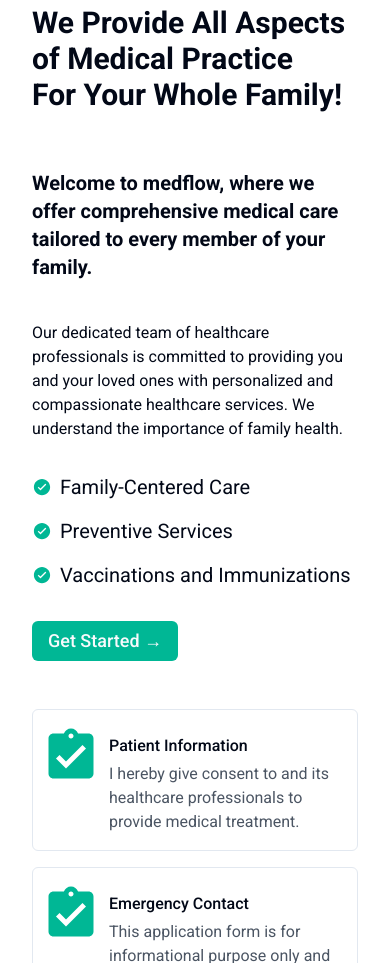
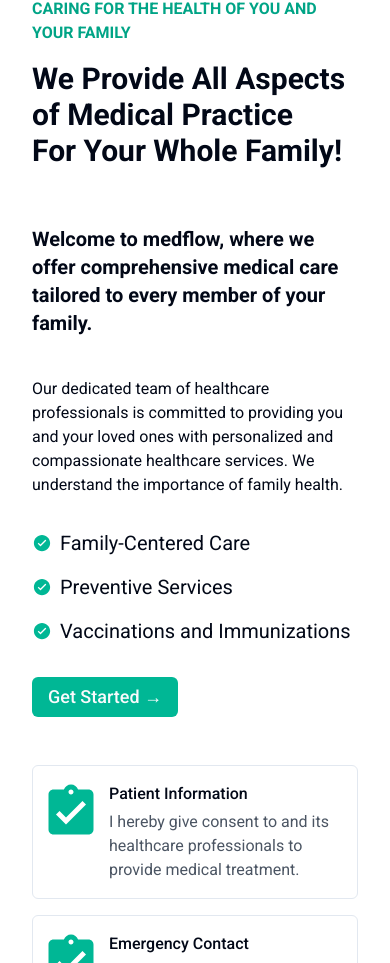
Before and after one commit to Mh-Monzil/MedFlow, a React (Vite) app: page /about in a window 390 px wide. Shown: the part 1664-2627 px from the top of the page. Built offline with nearby package versions, Linux system fonts and the light colour scheme.

Commit message:
fix: about responsive

```diff
--- a/src/components/About/TopServices.jsx
+++ b/src/components/About/TopServices.jsx
@@ -16,13 +16,11 @@ const cards = [
     des: "We take pride in our team of experienced who are at the forefront of  delivering exceptional.",
   },
 
-
   {
     icon: <MdMedicalServices />,
     title: "Trusted Treatment",
     des: "Receive reliable and compassionate medical care anytime, day or night.",
   },
-
 ];
 
 const cardContent = [
@@ -37,21 +35,19 @@ const cardContent = [
     des: "This application form is for informational purpose only and does not guarantee.",
   },
 
-
   {
     icon: <MdAssignmentTurnedIn />,
     title: "Medical History",
     des: "Our medical history is a vital piece of information that provides healthcare.",
   },
-
 ];
 const TopServices = () => {
-
-
   return (
-        <div className="max-w-7xl mx-auto px-4 md:px-6">
+    <div className="max-w-7xl mx-auto px-4 md:px-6 mt-12 md:mt-28">
       <div className="px-4 md:px-6 text-left">
-            <h2 className='uppercase font-bold mb-4 text-primaryDark'>Top Services</h2>
+        <h2 className="uppercase font-bold mb-4 text-primaryDark">
+          Top Services
+        </h2>
         <h1 className="text-3xl md:text-4xl lg:text-5xl font-bold ">
           We Are a Progressive Medical Clinic
         </h1>
@@ -60,32 +56,45 @@ const TopServices = () => {
       {/* Card Section  */}
       <div className="max-w-7xl mx-auto grid grid-cols-1 md:grid-cols-2 lg:grid-cols-3 gap-4 mt-6 md:px-6">
         {cards.map((card, idx) => {
-        return <div key={idx} className="relative group p-6 border overflow-hidden rounded-md">
+          return (
+            <div
+              key={idx}
+              className="relative group p-6 border overflow-hidden rounded-md"
+            >
               <span className="w-full h-0 absolute right-0 bottom-0 bg-primaryTeal/30 -z-10 group-hover:w-full group-hover:h-full  transition-all duration-700"></span>
               <span className=" text-5xl text-primaryTeal">{card.icon}</span>
               <h4 className="text-xl font-medium pt-2 pb-1">{card.title}</h4>
               <p className="text-gray-600">{card.des}</p>
+            </div>
+          );
+        })}
+      </div>
 
-        </div>
-    })}
-  </div>;
-
-    <div className="my-4  px-4 md:px-6">
+      <div className="my-4  px-4 md:px-6 mt-12 md:mt-28">
         <div className=" text-left">
-            <h2 className='uppercase font-bold mb-4 text-primaryDark'>Caring for the health of you and your family</h2>
+          <h2 className="uppercase font-bold mb-4 text-primaryDark">
+            Caring for the health of you and your family
+          </h2>
           <h1 className="text-3xl md:text-4xl lg:text-5xl font-bold ">
-          We Provide All Aspects of Medical Practice <br /> For Your Whole Family!
+            We Provide All Aspects of Medical Practice <br /> For Your Whole
+            Family!
           </h1>
         </div>
 
-
-            <div className="flex flex-col md:flex-row gap-8 my-10">
-
+        <div className="flex flex-col lg:flex-row gap-8 my-10">
           {/* left content */}
           <div className="lg:w-1/2 py-4">
-                <h2 className="text-xl font-bold mb-10">Welcome to medflow, where we offer comprehensive medical care tailored to every member of your family. </h2>
+            <h2 className="text-xl font-bold mb-10">
+              Welcome to medflow, where we offer comprehensive medical care
+              tailored to every member of your family.{" "}
+            </h2>
 
-                <p className="mb-8">Our dedicated team of healthcare professionals is committed to providing you and your loved ones with personalized and compassionate healthcare services. We understand the importance of family health.  </p>
+            <p className="mb-8">
+              Our dedicated team of healthcare professionals is committed to
+              providing you and your loved ones with personalized and
+              compassionate healthcare services. We understand the importance of
+              family health.{" "}
+            </p>
 
             <div className="space-y-4 mb-8">
               <div className="flex gap-2 items-center text-xl">
@@ -103,20 +112,27 @@ const TopServices = () => {
               </div>
             </div>
 
-                <PrimaryButton path={"/"} title="Get Started &rarr;"/>
+            <PrimaryButton path={"/"} title="Get Started &rarr;" />
           </div>
 
           {/* Right Content */}
           <div className="lg:w-1/2">
             <div className="grid grid-cols-1 gap-4  ">
-                  {cardContent.map((content, idx)=>(
-                    <div className="border rounded-md px-2 py-4 md:px-4 md:py-8  " key={idx}>
-                      <div className="flex  gap-2 justify-center" >
+              {cardContent.map((content, idx) => (
+                <div
+                  className="border rounded-md px-2 py-4 md:px-4 md:py-8  "
+                  key={idx}
+                >
+                  <div className="flex gap-2 sm:items-center">
                     <div>
-            <span className=" text-6xl text-primaryTeal">{content.icon}</span>
+                      <span className=" text-6xl text-primaryTeal">
+                        {content.icon}
+                      </span>
                     </div>
                     <div>
-            <h4 className="md:text-2xl font-medium pt-2 pb-1">{content.title}</h4>
+                      <h4 className="md:text-2xl font-medium pb-1">
+                        {content.title}
+                      </h4>
                       <p className="text-gray-600">{content.des}</p>
                     </div>
                   </div>
```
Lines whose indentation alone changed are shown as unchanged.
